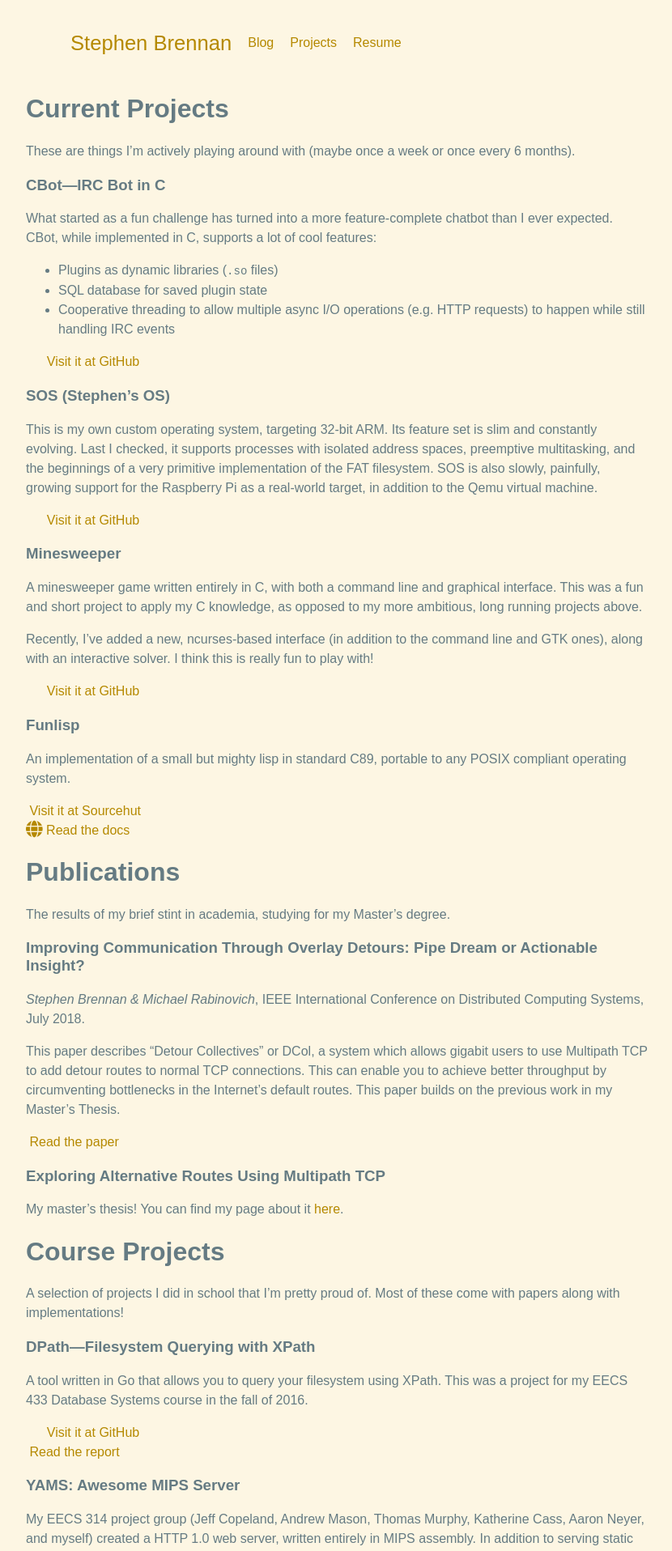
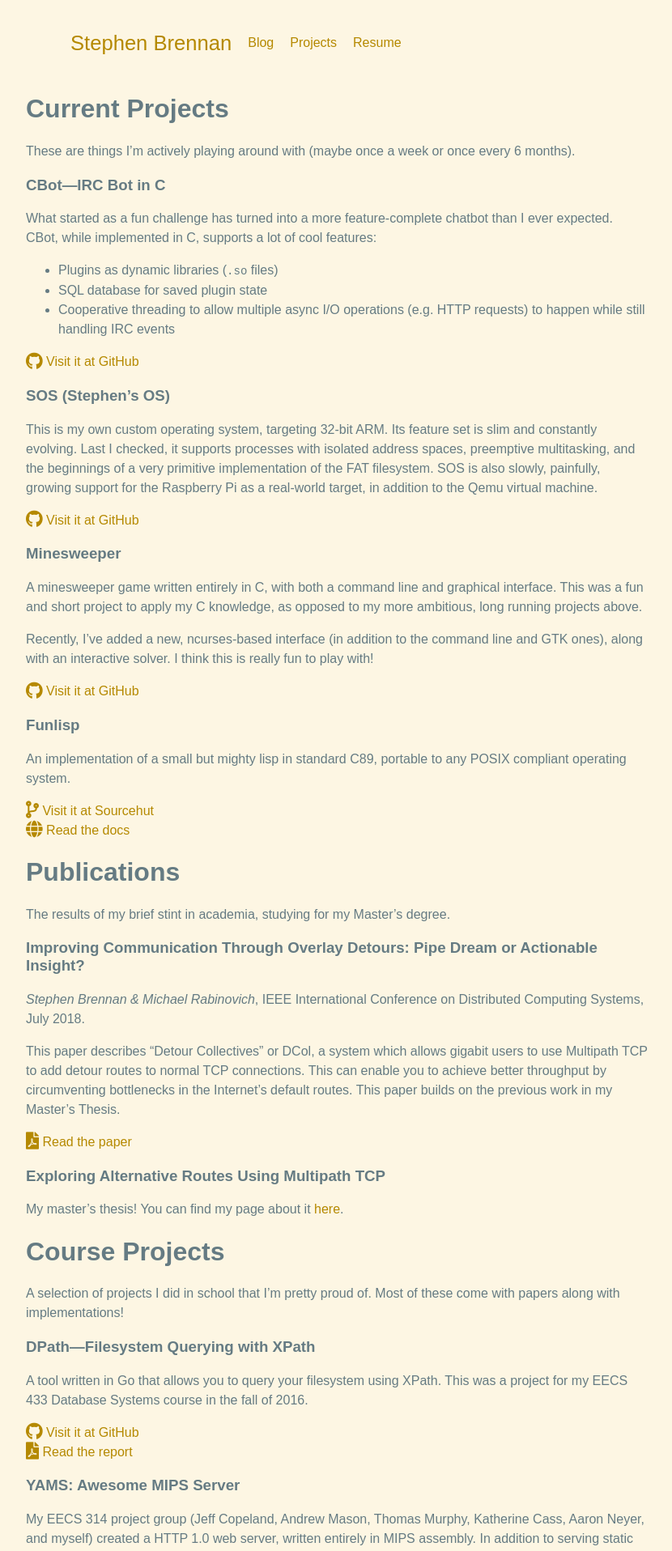
Before and after one commit to brenns10/brennan.io, a Jekyll site: the page built from projects.md, in a window 1280 px wide. Shown: the top 1916 px of the page at 81% size, without its empty margins (224-1054 px from the left). Built offline with Jekyll 4.4.1, drawn with Linux system fonts in a browser that asks for light colours.

Commit message:
Forgotten updates to font awesome 5

```diff
--- a/projects.md
+++ b/projects.md
@@ -1,12 +1,12 @@
 ---
 title: Projects
 layout: contentbase
-gh: <span class="fa fa-github fa-lg"></span>
-git: <span class="fa fa-code-fork fa-lg"></span>
-bb: <span class="fa fa-bitbucket fa-lg"></span>
-web: <span class="fa fa-globe fa-lg"></span>
-pdf: <span class="fa fa-file-pdf-o fa-lg"></span>
-tw: <span class="fa fa-twitter fa-lg"></span>
+gh: <span class="fab fa-github fa-lg"></span>
+git: <span class="fas fa-code-branch fa-lg"></span>
+bb: <span class="fab fa-bitbucket fa-lg"></span>
+web: <span class="fas fa-globe fa-lg"></span>
+pdf: <span class="fas fa-file-pdf fa-lg"></span>
+tw: <span class="fab fa-twitter fa-lg"></span>
 ---
 
 # Current Projects
```
Also changed, not shown: _layouts/post.html (+4 -4 lines), thesis.md (+1 -1 lines).
